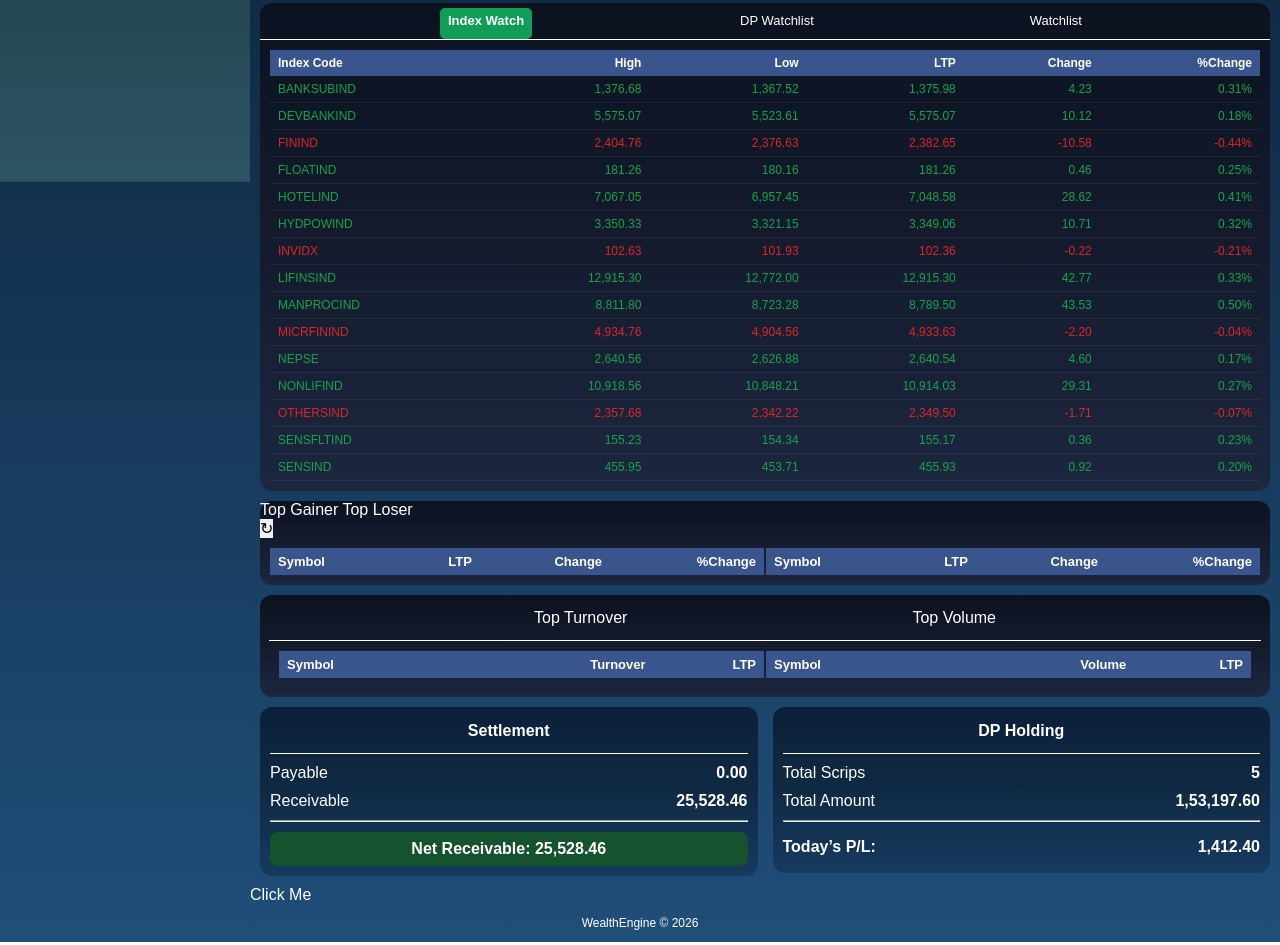
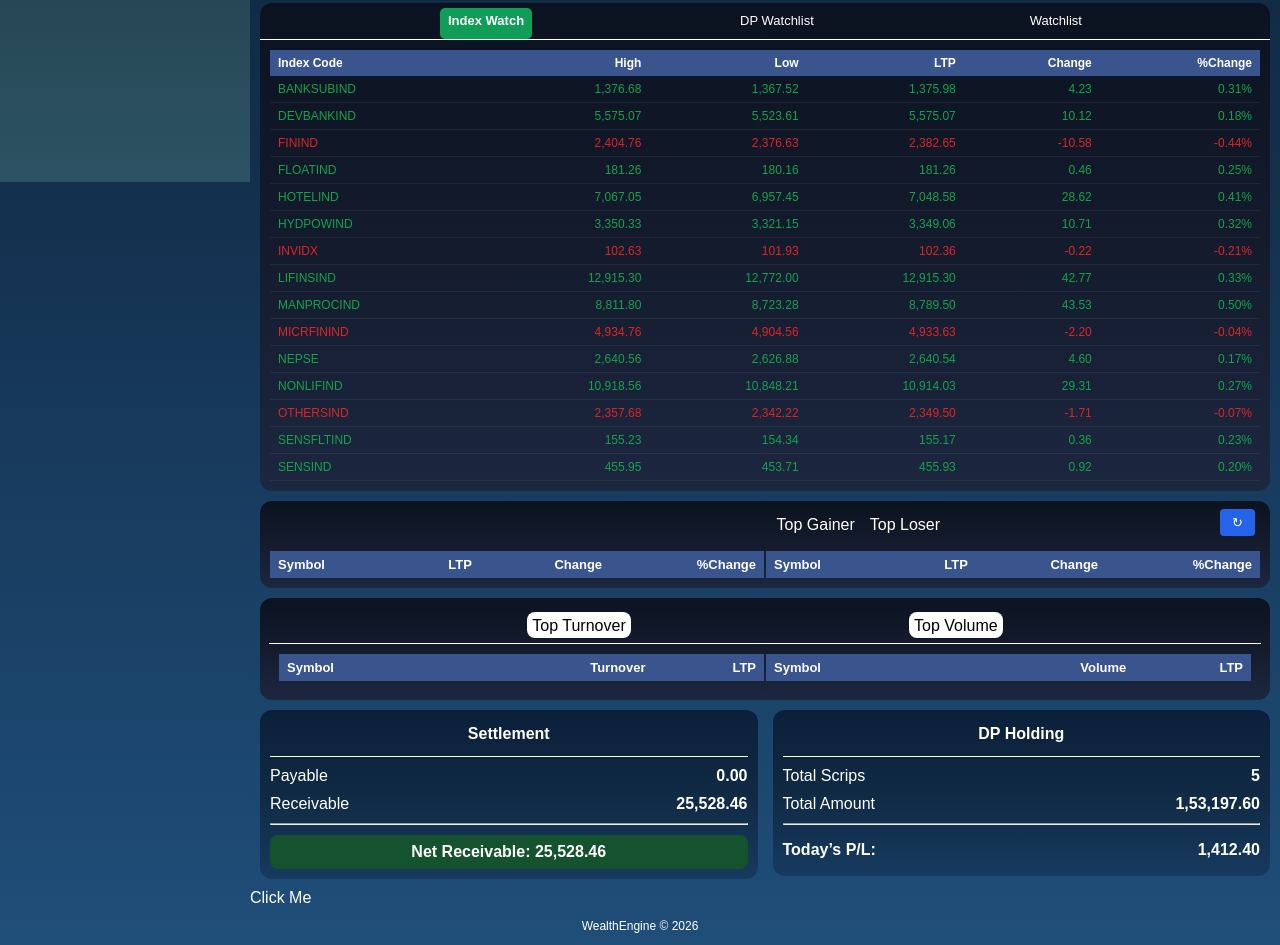
Before and after one commit to nepsefloorsheet-ops/WealthEngine, a plain HTML site: page index.html in a window 1280 px wide. Shown: the part 618-1563 px from the top of the page. Drawn offline with Linux system fonts and the light colour scheme; no server answers.

Commit message:
Add files via upload

```diff
--- a/src/css/dashboard.css
+++ b/src/css/dashboard.css
@@ -197,6 +197,21 @@
 .head a:hover {
     background-color: #2a5298;
     border-radius: 4px;
+}
+
+.topgnl{
+    display: flex;
+    justify-content: center;
+    gap: 15px;
+}
+
+.flex{
+    display: flex;
+    align-items: center;
+    justify-content: end;
+    padding-right: 15px;
+    padding-top: 8px;
+    gap: 280px;
 }
 
 .lin.active {
@@ -424,6 +439,43 @@ tbody tr{
     max-width: 50%;
 }
 
+.refresh-btn {
+  padding: 6px 12px;
+  border: none;
+  border-radius: 4px;
+  background: #2563eb;
+  color: #fff;
+  cursor: pointer;
+  font-size: 13px;
+  margin-bottom: 5px;
+}
+
+.refresh-btn:disabled {
+  background: #9ca3af;
+  cursor: not-allowed;
+}
+
+#refresh-turnover,
+#refresh-volume{
+    cursor: pointer;
+    user-select: none;
+    background-color: white;
+    padding: 5px;
+    color: black;
+    margin-bottom: 5px;
+    border-radius: 8px;
+}
+
+#refresh-turnover:hover,
+#refresh-volume:hover{
+    opacity: 0.8;
+}
+
+#refresh-turnover:active,
+#refresh-volume:active {
+  transform: scale(0.98);
+}
+
 @media (max-width: 1300px){
     .mkt-mover{
         flex-direction: column;
```
